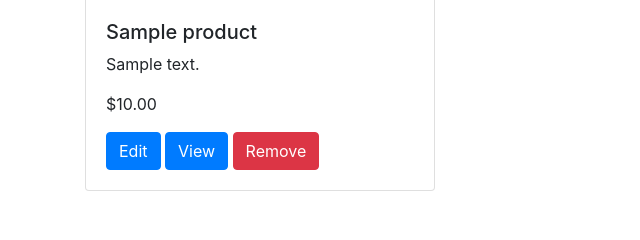
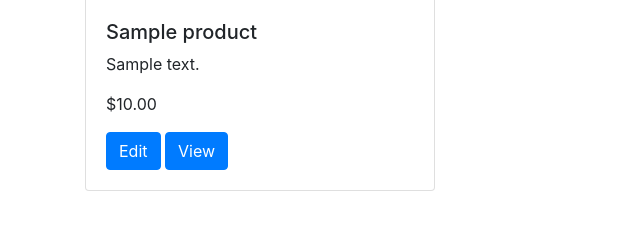
Before and after one commit to BrianTanJunWei/3x03-Web-Application, a Flask app: page / in a window 1280 px wide. Shown: the part 177-417 px from the top of the page, without its empty margins (0-640 px from the left). Run offline with Flask 3, Linux system fonts and the light colour scheme; a user stored in the database is signed in; tables that the repository leaves empty hold one stand-in row (values such as "Sample post"); parts of the project's set-up code (start-up, migrations or seed data) failed here and were passed over; some libraries are stand-ins or nearby versions.

Commit message:
Update staff_catalog.html

```diff
--- a/website/templates/staff_catalog.html
+++ b/website/templates/staff_catalog.html
@@ -100,11 +100,6 @@
           <a type="button" class="btn btn-primary" href="{{ url_for('views.view_product', product_id=product.id) }}">
             View
           </a>
-          {% if account_status==1 %}
-          <button type="button" class="btn btn-danger" data-toggle="modal" data-target="#removeProductModal_{{ product.id }}">
-            Remove
-          </button>
-          {% endif %}
           <!-- Edit Product Modal -->
           <div class="modal" id="editProductModal_{{ product.id }}" tabindex="-1" role="dialog" aria-labelledby="editProductModalLabel_{{ product.id }}" aria-hidden="true">
             <div class="modal-dialog" role="document">
```
